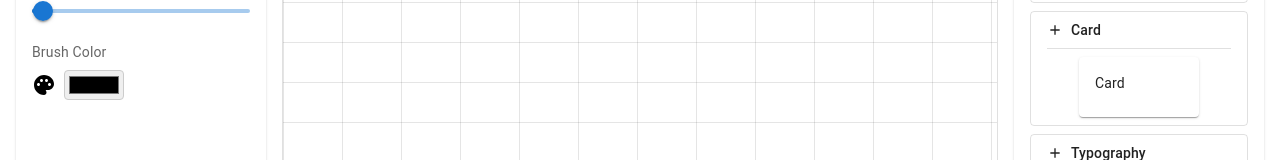
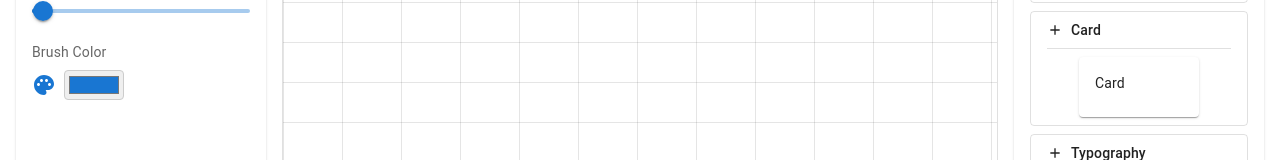
Before and after one commit to jmynes/dream, a React (Vite) app: page / in a window 1280 px wide. Shown: the part 330-490 px from the top of the page. Built offline with nearby package versions, Linux system fonts and the light colour scheme.

Commit message:
Change default brush color to Material-UI blue (#1976d2)

```diff
--- a/src/App.tsx
+++ b/src/App.tsx
@@ -16,7 +16,7 @@ const theme = createTheme({
 });
 
 function App() {
-  const [penColor, setPenColor] = useState("#000000");
+  const [penColor, setPenColor] = useState("#1976d2");
   const [penSize, setPenSize] = useState(2);
   const [eraserSize] = useState(15);
   const [isDrawing, setIsDrawing] = useState(false);
--- a/src/components/Canvas.tsx
+++ b/src/components/Canvas.tsx
@@ -42,7 +42,7 @@ interface CanvasProps {
 export default function Canvas({
   width = 800,
   height = 600,
-  penColor = "#000000",
+  penColor = "#1976d2",
   penSize = 2,
   isDrawing = true,
   isEraser = false,
```
